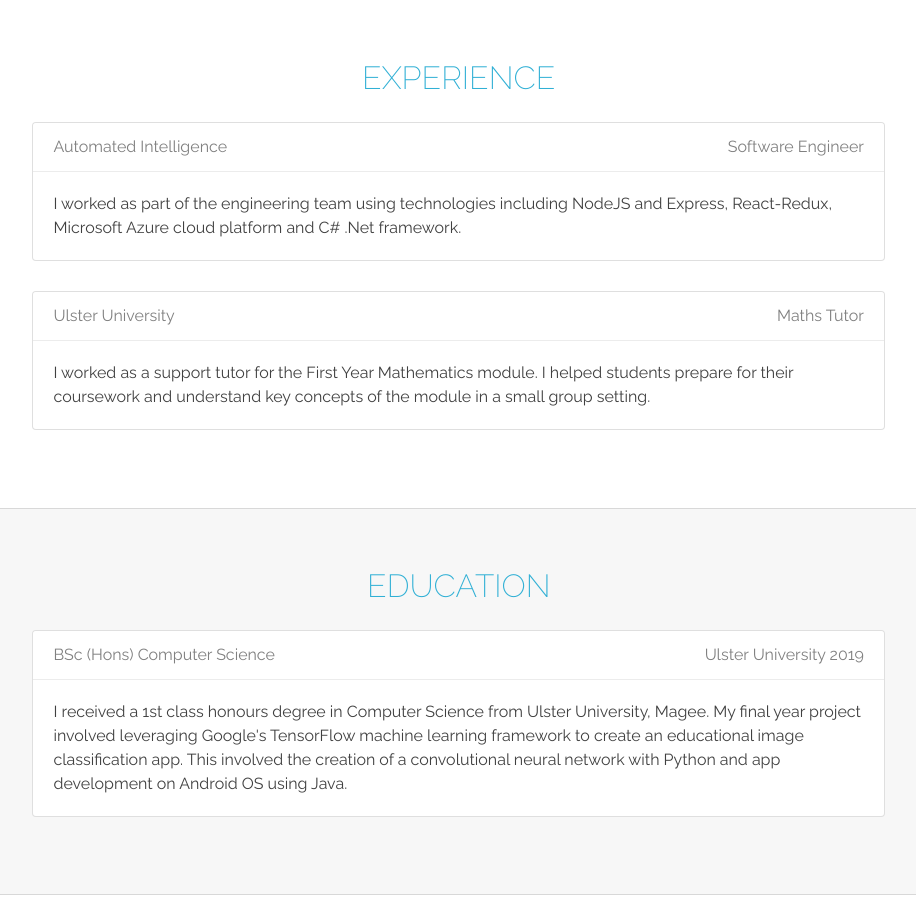
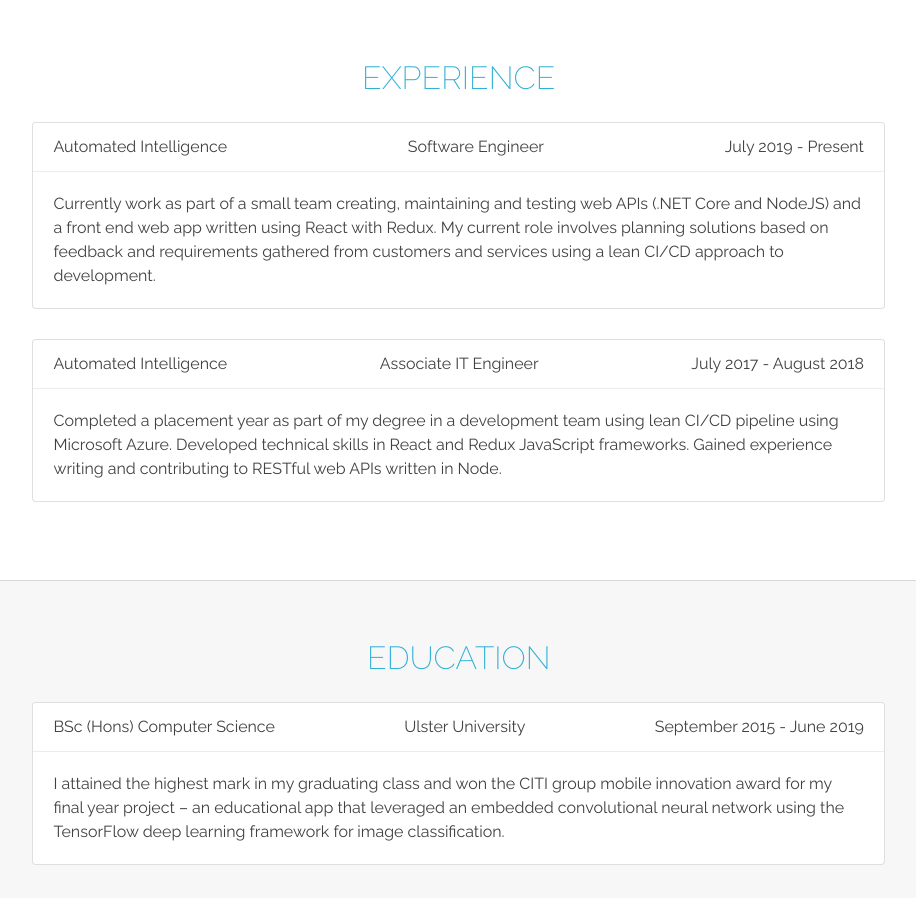
Before and after one commit to RaymondFindlay/RaymondFindlay.github.io, a plain HTML site: page index.html in a window 1280 px wide. Shown: the part 800-1698 px from the top of the page, without its empty margins (180-1096 px from the left). Drawn offline with Linux system fonts and the light colour scheme.

Commit message:
update experience, css tweak

```diff
--- a/index.html
+++ b/index.html
@@ -57,12 +57,16 @@
                 <div class="content-body">
                     <div class="card">
                         <div class="card-header">
-                            <h4>Automated Intelligence <span class="job-title">Software Engineer</span></h4>
+                            <span>Automated Intelligence</span>
+                            <span>Software Engineer</span>
+                            <span>July 2019 - Present</span>
                         </div>
                         <div class="card-content">
-                            <p>I worked as part of the engineering team using technologies including NodeJS and
-                                Express,
-                                React-Redux, Microsoft Azure cloud platform and C# .Net framework.</p>
+                            <p>
+                                Currently work as part of a small team creating, maintaining and testing web APIs (.NET Core and NodeJS)
+                                and a front end web app written using React with Redux. My current role involves planning solutions based
+                                on feedback and requirements gathered from customers and services using a lean CI/CD approach to development.
+                            </p>
                         </div>
                     </div>
 
@@ -70,12 +74,16 @@
 
                     <div class="card">
                         <div class="card-header">
-                            <h4>Ulster University <span class="job-title">Maths Tutor</span></h4>
+                            <span>Automated Intelligence</span>
+                            <span>Associate IT Engineer</span>
+                            <span>July 2017 - August 2018</span>
                         </div>
                         <div class="card-content">
-                            <p>I worked as a support tutor for the First Year Mathematics module. I helped students
-                                prepare for their coursework and understand key concepts of the module in a small group
-                                setting. </p>
+                            <p>
+                                Completed a placement year as part of my degree in a development team using lean CI/CD pipeline using Microsoft
+                                Azure. Developed technical skills in React and Redux JavaScript frameworks. Gained experience writing and contributing
+                                to RESTful web APIs written in Node.
+                            </p>
                         </div>
                     </div>
 
@@ -98,13 +106,15 @@
                     <!-- EDUCATION 1 -->
                     <div class="card">
                         <div class="card-header">
-                            <h4>BSc (Hons) Computer Science <span class="job-title">Ulster University 2019</span></h4>
+                            <span>BSc (Hons) Computer Science </span>
+                            <span>Ulster University</span>
+                            <span>September 2015 - June 2019</span>
                         </div>
                         <div class="card-content">
-                            <p>I received a 1st class honours degree in Computer Science from Ulster University, Magee.
-                                My final year project involved leveraging Google's TensorFlow machine learning framework
-                                to create an educational image classification app. This involved the creation of a
-                                convolutional neural network with Python and app development on Android OS using Java.
+                            <p>
+                                I attained the highest mark in my graduating class and won the CITI group mobile innovation award for my final year
+                                project – an educational app that leveraged an embedded convolutional neural network using the TensorFlow deep learning
+                                framework for image classification.
                             </p>
                         </div>
                     </div>
@@ -143,10 +153,6 @@
                         <li class="li-skills">Express</li>
                         <li class="li-skills">Microsoft Azure</li>
                         <li class="li-skills">C#</li>
-                        <li class="li-skills">Android</li>
-                        <li class="li-skills">Java</li>
-                        <li class="li-skills">Python</li>
-                        <li class="li-skills">TensorFlow</li>
 
                     </ul>
                 </div>
@@ -166,7 +172,7 @@
                 <div class="content-body">
                     <div class="card">
                         <div class="card-contact">
-                            <p>Drop me an email at raymonddfindlay@gmail.com</p>
+                            <p>Drop me an email at raymond.findlay@gmail.com</p>
                             <p>Or find me on
                                 <a href="https://www.linkedin.com/in/raymond-findlay-642816130" target="_blank">
                                     LinkedIn
--- a/style.css
+++ b/style.css
@@ -168,6 +168,8 @@ body {
   }
 
   .card-header {
+    display: flex;
+    justify-content: space-between;
     padding: .75rem 1.25rem;
     background-color: white;
     border-bottom: 1px solid rgba(0,0,0,.075);
@@ -184,10 +186,6 @@ body {
     margin: 0;
     font-weight: 400;
     color: grey;
-  }
-
-  .job-title {
-    float: right;
   }
 
   /*SKILLS*/
```
